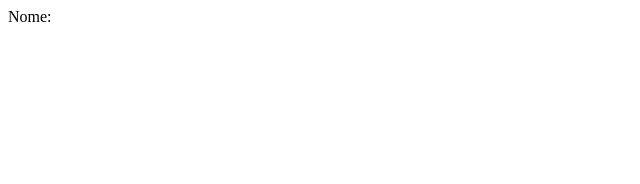
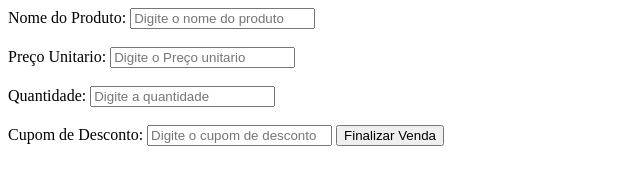
Before and after one commit to ElisaEscola/trabalhoCarrinhoDeCompra, a plain HTML site: page index.html in a window 1280 px wide. Shown: the whole page, without its empty margins (0-640 px from the left). Drawn offline with Linux system fonts and the light colour scheme.

Commit message:
Add files via upload

```diff
--- a/index.html
+++ b/index.html
@@ -1,6 +1,23 @@
-<form action /finalizar-venda method="post">
-    <label for="Nome do Produto">Nome:</label>
+<form action "http://localhost:8080/finalizar-venda" method="POST">
+    <label for="nome">Nome do Produto:</label>
+    <input type="text" id="nome" name="nome" placeholder="Digite o nome do produto" required>
+
+    <br><br>
+
+    <label for="nome">Preço Unitario:</label>
+    <input type="number" id="nome" name="nome" placeholder="Digite o Preço unitario" required>
+
+    <br><br>
+
+    <label for="nome">Quantidade:</label>
+    <input type="number" id="nome" name="nome" placeholder="Digite a quantidade" required>
+
+    <br><br>
+
+    <label for="nome">Cupom de Desconto:</label>
+    <input type="text" id="nome" name="nome" placeholder="Digite o cupom de desconto" required>
 
 
-    </label>
-    <form>
+
+    <button type="submit">Finalizar Venda</button>
+<form>
```
